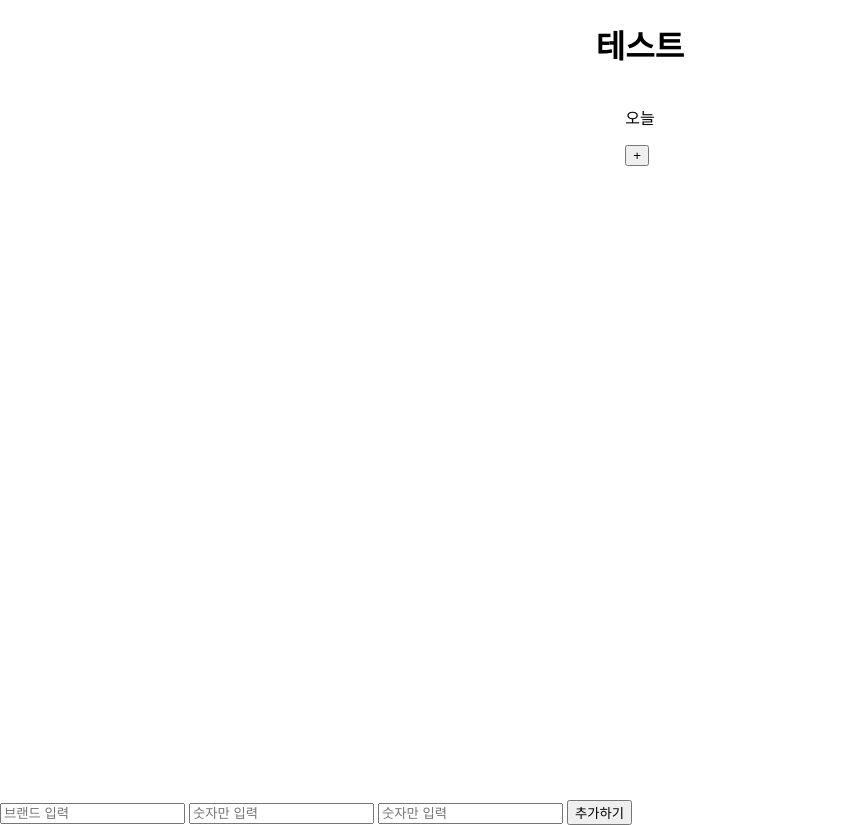
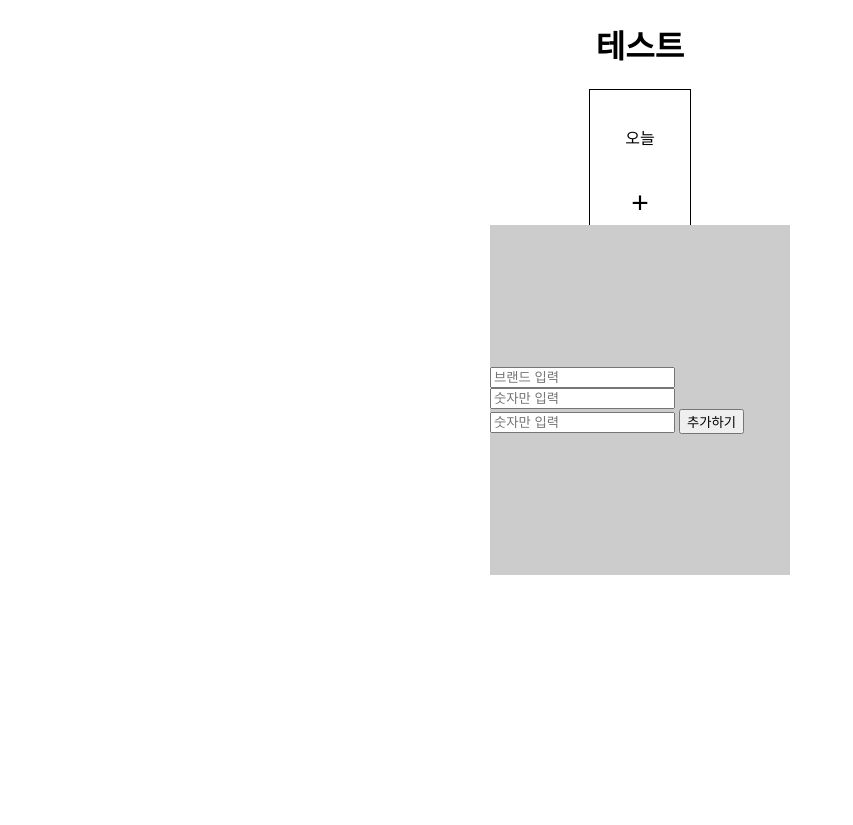
Before and after one commit to kdt-ful-class-three-group/member_1, a website: page test.html in a window 1280 px wide. Shown: the whole page, without its empty margins (0-853 px from the left). After the commit the page ends 800 px from the top, so only its background shows below. Drawn offline with Linux system fonts and the light colour scheme.

Commit message:
modal에 대한 스타일

```diff
--- a/test.html
+++ b/test.html
@@ -10,6 +10,7 @@
         padding: 0;
         width: 100%;
         height: 100vh;
+        position: relative;
       }
       #root {
         margin: 0;
@@ -18,6 +19,34 @@
         height: 100%;
         display: flex;
         flex-direction: column;
+        align-items: center;
+      }
+      #root > div {
+        width: 100px;
+        height: 150px;
+        border: 1px solid black;
+        display: flex;
+        flex-direction: column;
+        align-items: center;
+        justify-content: space-evenly;
+      }
+      #root > div button {
+        font-size: 30px;
+        background-color: #fff;
+        border: none;
+        cursor: pointer;
+      }
+      #modal {
+        /* display: none; */
+        position: absolute;
+        top: 50%;
+        left: 50%;
+        transform: translate(-50%, -50%);
+        background-color: #ccc;
+        width: 300px;
+        height: 350px;
+        display: flex;
+        justify-content: center;
         align-items: center;
       }
     </style>
@@ -39,6 +68,12 @@
       </form>
     </div>
     <script>
+      //+
+      let plusBtn = document.querySelector('button[type="button"]');
+      plusBtn.addEventListener("click", () => {
+        let modal = document.getElementById("modal");
+      });
+      //추가하기
       let addBtn = document.querySelector('button[type="submit"]');
       addBtn.addEventListener("click", () => {
         document.querySelector('button[type="button"]').remove();
```
